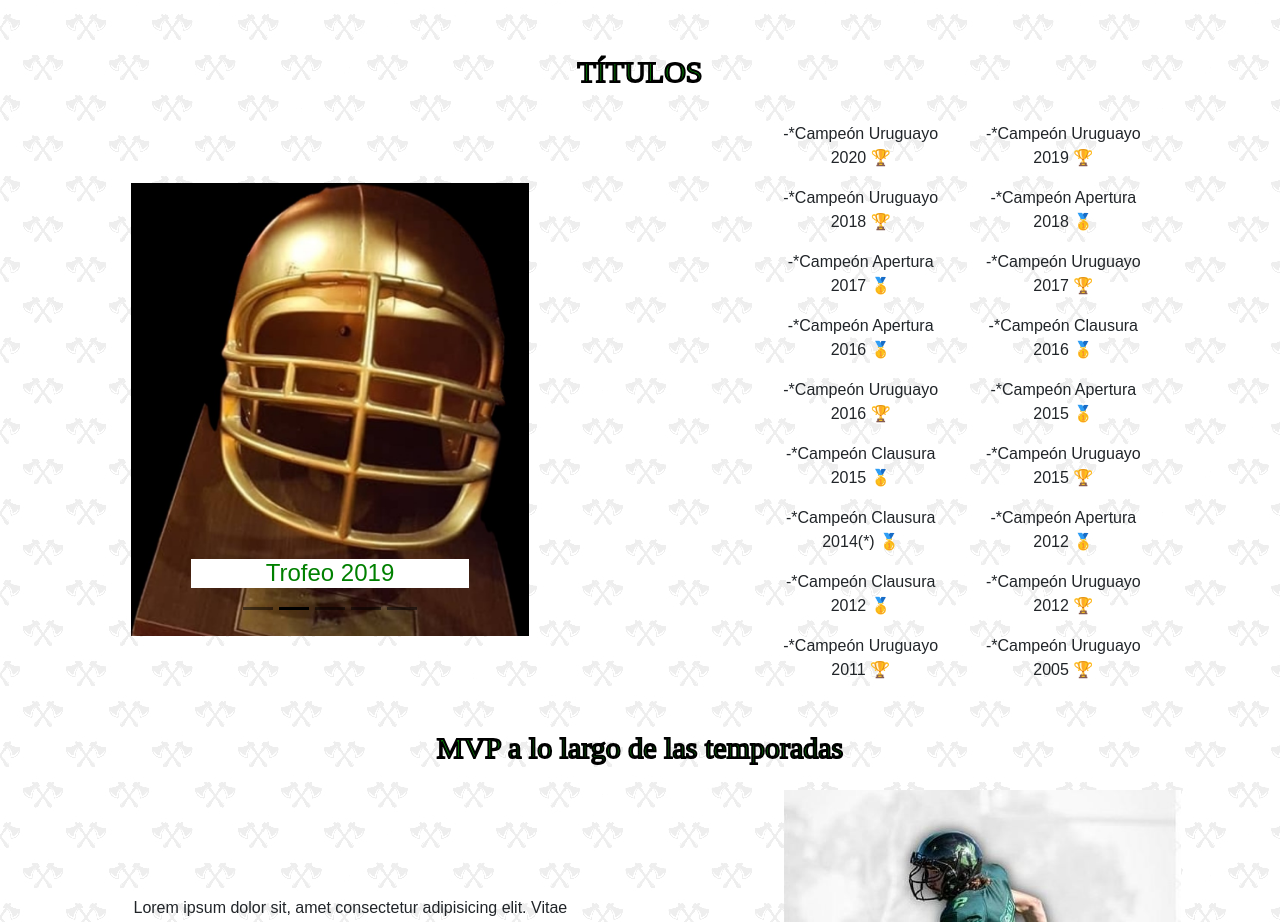
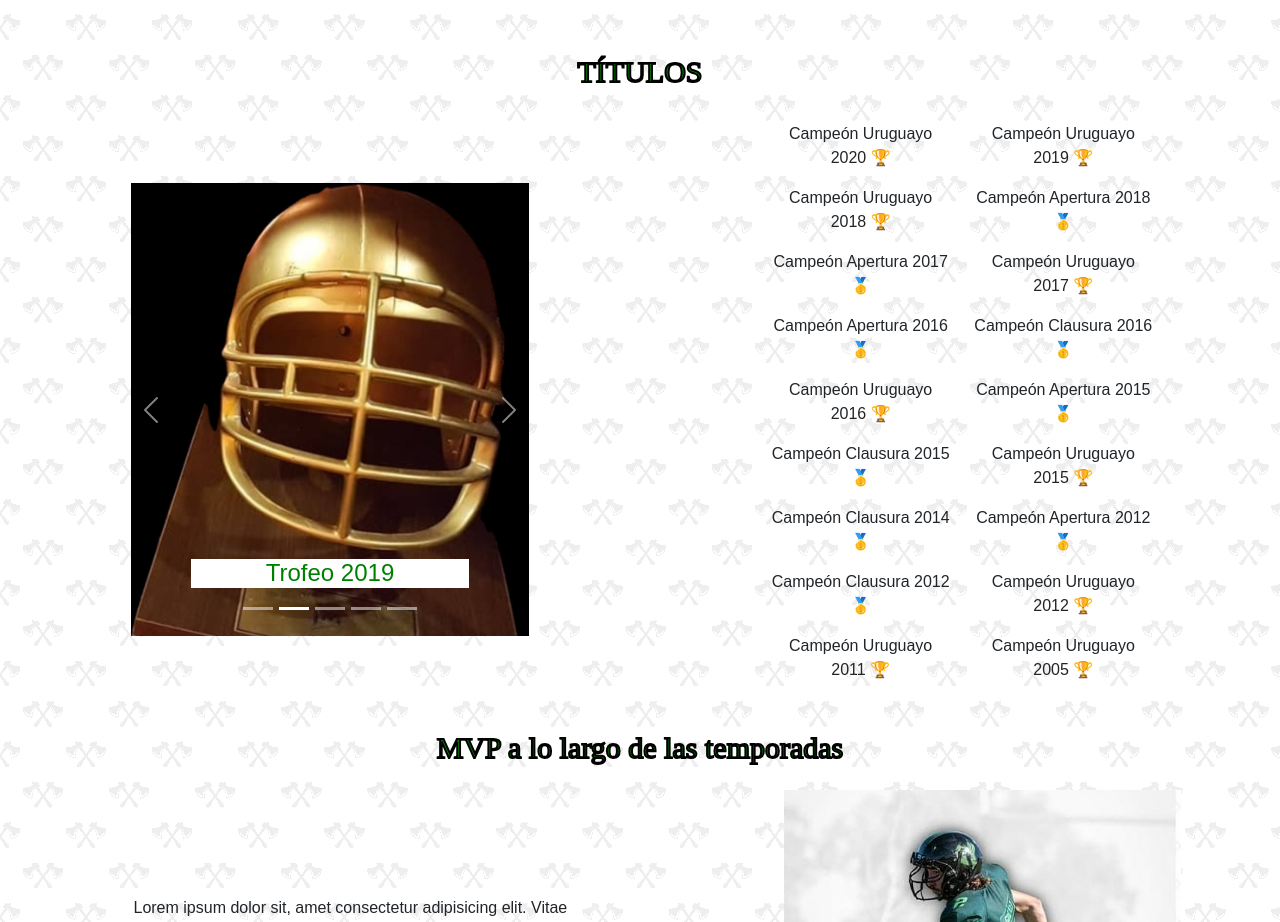
Before and after one commit to Flarrica/BarbariansLarrica, a plain HTML site: page pages/nosotros.html in a window 1280 px wide. Shown: the part 1015-1937 px from the top of the page. Drawn offline with nearby package versions, Linux system fonts and the light colour scheme; a web font is replaced by a local one.

Commit message:
preparando entrega4

```diff
--- a/pages/nosotros.html
+++ b/pages/nosotros.html
@@ -117,7 +117,7 @@
                 <div class="tituloTienda">
                     <h3 class="m-4">TÍTULOS</h3>
                 </div>
-                <div id="carouselExampleDark" class="carousel carousel-dark slide col-12 col-lg-5 col-xl-4" data-bs-ride="carousel">
+                <div id="carouselExampleIndicators" class="carousel slide col-12 col-md-5 col-xl-4" data-bs-ride="carousel">
                     <div class="carousel-indicators">
                         <button type="button" data-bs-target="#carouselExampleDark" data-bs-slide-to="0" class="active" aria-current="true" aria-label="Slide 1"></button>
                         <button type="button" data-bs-target="#carouselExampleDark" data-bs-slide-to="1" aria-label="Slide 2"></button>
@@ -157,34 +157,34 @@
                             </div>
                         </div>
                     </div>
-                    <button class="carousel-control-prev" type="button" data-bs-target="#carouselExampleDark" data-bs-slide="prev">
+                    <button class="carousel-control-prev" type="button" data-bs-target="#carouselExampleIndicators" data-bs-slide="prev">
                         <span class="carousel-control-prev-icon" aria-hidden="true"></span>
                         <span class="visually-hidden">Previous</span>
                     </button>
-                    <button class="carousel-control-next" type="button" data-bs-target="#carouselExampleDark" data-bs-slide="next">
+                    <button class="carousel-control-next" type="button" data-bs-target="#carouselExampleIndicators" data-bs-slide="next">
                         <span class="carousel-control-next-icon" aria-hidden="true"></span>
                         <span class="visually-hidden">Next</span>
                     </button>
                 </div>
-                <div class="row p-2 col-11 col-lg-5 col-xl-4 text-center align-items-center justify-content-around">
-                    <p class="col-6">-*Campeón Uruguayo 2020 🏆</p>
-                    <p class="col-6">-*Campeón Uruguayo 2019 🏆</p>
-                    <p class="col-6">-*Campeón Uruguayo 2018 🏆</p>
-                    <p class="col-6">-*Campeón Apertura 2018 🥇 </p>
-                    <p class="col-6">-*Campeón Apertura 2017 🥇</p>
-                    <p class="col-6">-*Campeón Uruguayo 2017 🏆</p>
-                    <p class="col-6">-*Campeón Apertura 2016 🥇</p>
-                    <p class="col-6">-*Campeón Clausura 2016 🥇</p>
-                    <p class="col-6">-*Campeón Uruguayo 2016 🏆</p>
-                    <p class="col-6">-*Campeón Apertura 2015 🥇</p>
-                    <p class="col-6">-*Campeón Clausura 2015 🥇</p>
-                    <p class="col-6">-*Campeón Uruguayo 2015 🏆</p>
-                    <p class="col-6">-*Campeón Clausura 2014(*) 🥇</p>
-                    <p class="col-6">-*Campeón Apertura 2012 🥇</p>
-                    <p class="col-6">-*Campeón Clausura 2012 🥇</p>
-                    <p class="col-6">-*Campeón Uruguayo 2012 🏆</p>
-                    <p class="col-6">-*Campeón Uruguayo 2011 🏆</p>
-                    <p class="col-6">-*Campeón Uruguayo 2005 🏆</p>
+                <div class="row p-2 col-11 col-md-5 col-lg-5 col-xl-4 text-center align-items-center justify-content-around">
+                    <p class="col-6">Campeón Uruguayo 2020 🏆</p>
+                    <p class="col-6">Campeón Uruguayo 2019 🏆</p>
+                    <p class="col-6">Campeón Uruguayo 2018 🏆</p>
+                    <p class="col-6">Campeón Apertura 2018 🥇 </p>
+                    <p class="col-6">Campeón Apertura 2017 🥇</p>
+                    <p class="col-6">Campeón Uruguayo 2017 🏆</p>
+                    <p class="col-6">Campeón Apertura 2016 🥇</p>
+                    <p class="col-6">Campeón Clausura 2016 🥇</p>
+                    <p class="col-6">Campeón Uruguayo 2016 🏆</p>
+                    <p class="col-6">Campeón Apertura 2015 🥇</p>
+                    <p class="col-6">Campeón Clausura 2015 🥇</p>
+                    <p class="col-6">Campeón Uruguayo 2015 🏆</p>
+                    <p class="col-6">Campeón Clausura 2014 🥇</p>
+                    <p class="col-6">Campeón Apertura 2012 🥇</p>
+                    <p class="col-6">Campeón Clausura 2012 🥇</p>
+                    <p class="col-6">Campeón Uruguayo 2012 🏆</p>
+                    <p class="col-6">Campeón Uruguayo 2011 🏆</p>
+                    <p class="col-6">Campeón Uruguayo 2005 🏆</p>
                 </div>
             </div>
             <div id="mvps">
```
